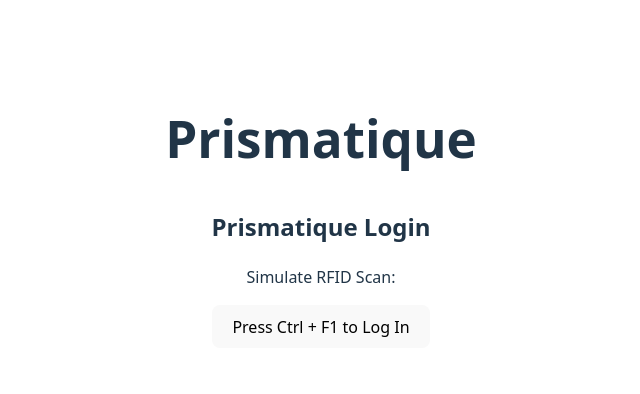
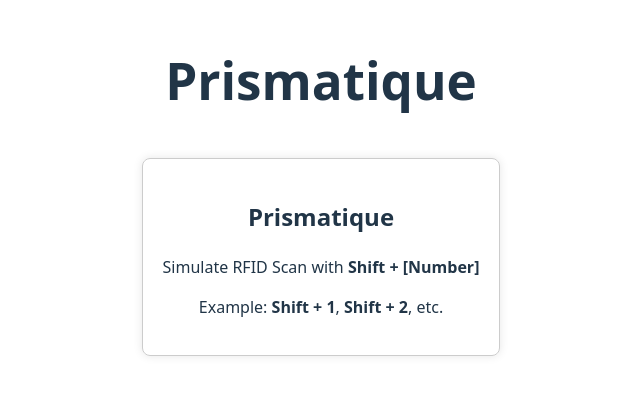
Before and after one commit to wukinnin/prismatique, a Vue app in the folder frontend/: page /login in a window 1280 px wide. Shown: the part 192-586 px from the top of the page, without its empty margins (319-959 px from the left). Built offline with nearby package versions, Linux system fonts and the light colour scheme.

Commit message:
Phase 7: Login Page Development

```diff
--- a/frontend/src/App.vue
+++ b/frontend/src/App.vue
@@ -3,7 +3,6 @@
   <div id="app">
     <nav>
       <h1>Prismatique</h1>
-      <router-link v-if="$route.path !== '/login'" to="/login">Logout</router-link>
     </nav>
     <router-view />
   </div>
--- a/frontend/src/views/DashboardView.vue
+++ b/frontend/src/views/DashboardView.vue
@@ -12,7 +12,6 @@
       </li>
     </ul>
     <p v-else>No pending requests.</p>
-
     <router-link to="/request-form">Make a New Request</router-link>
     <br />
     <br>
@@ -57,7 +56,7 @@ export default {
 </script>
 
 
-<!-- <style scoped>
+<style scoped>
 .dashboard {
   max-width: 800px;
   margin: 50px auto;
@@ -66,4 +65,4 @@ export default {
   border-radius: 8px;
   box-shadow: 0 0 10px rgba(0, 0, 0, 0.1);
 }
-</style> -->
+</style>
--- a/frontend/src/views/LoginView.vue
+++ b/frontend/src/views/LoginView.vue
@@ -1,9 +1,9 @@
 <!-- src/views/LoginView.vue -->
 <template>
   <div class="login-container">
-    <h2>Prismatique Login</h2>
-    <p>Simulate RFID Scan:</p>
-    <button @click="simulateRFIDScan">Press Ctrl + F1 to Log In</button>
+    <h2>Prismatique</h2>
+    <p>Simulate RFID Scan with <strong>Shift + [Number]</strong></p>
+    <p>Example: <strong>Shift + 1</strong>, <strong>Shift + 2</strong>, etc.</p>
   </div>
 </template>
 
@@ -12,21 +12,46 @@ import api from '../api';
 
 export default {
   name: 'LoginView',
+  mounted() {
+    // Add event listener on component mount
+    document.addEventListener('keydown', this.handleKeyDown);
+  },
+  beforeUnmount() {
+    // Remove event listener when component is destroyed
+    document.removeEventListener('keydown', this.handleKeyDown);
+  },
   methods: {
-    simulateRFIDScan() {
-      // Simulate RFID signature input
-      const simulatedSignature = prompt("Enter RFID Signature:");
+    handleKeyDown(event) {
+      // Check if Shift key is pressed
+      if (!event.shiftKey) return;
 
-      if (!simulatedSignature) {
-        alert('RFID scan cancelled.');
-        return;
+      // Map key code to digital signature
+      const keyMap = {
+        'Digit1': 'DS_001',
+        'Digit2': 'DS_002',
+        'Digit3': 'DS_003',
+        'Digit4': 'DS_004',
+        'Digit5': 'DS_005',
+        'Digit6': 'DS_006',
+        'Digit7': 'DS_007',
+        'Digit8': 'DS_008',
+        'Digit9': 'DS_009',
+        'Digit0': 'DS_010',
+      };
+
+      const keyName = event.code;
+      const digitalSignature = keyMap[keyName];
+
+      if (digitalSignature) {
+        this.loginWithDigitalSignature(digitalSignature);
       }
+    },
+    async loginWithDigitalSignature(signature) {
+      try {
+        const response = await api.post('/auth/login', {
+          digital_signature: signature,
+        });
 
-      // Send login request to backend
-      api.post('/auth/login', {
-        digital_signature: simulatedSignature
-      })
-      .then(response => {
         if (response.data.success) {
           localStorage.setItem('token', response.data.token);
           localStorage.setItem('user', JSON.stringify(response.data.user));
@@ -35,23 +60,23 @@ export default {
         } else {
           alert('Invalid RFID Signature');
         }
-      })
-      .catch(error => {
+      } catch (error) {
         console.error('Login error:', error);
         alert('Failed to log in. Please try again.');
-      });
-    }
-  }
+      }
+    },
+  },
 };
 </script>
 
-<!-- <style scoped>
+<style scoped>
 .login-container {
   max-width: 400px;
   margin: 50px auto;
   padding: 20px;
   border: 1px solid #ccc;
   border-radius: 8px;
-  box-shadow: 0 0 10px rgba(0,0,0,0.1);
+  box-shadow: 0 0 10px rgba(0, 0, 0, 0.1);
+  text-align: center;
 }
-</style> -->
+</style>
```
